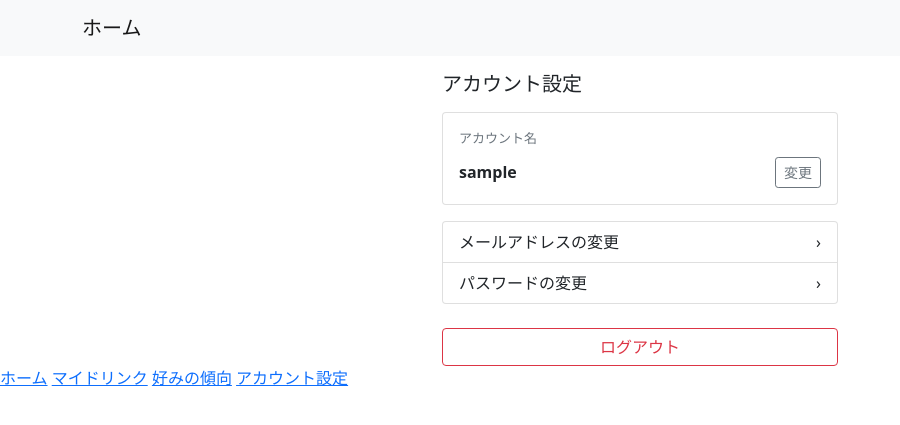
After one commit to yui-okamoto8/drinkmemo, a Django app: page /accounts/settings/ in a window 1280 px wide. The commit adds this page. Shown: the top 425 px of the page, without its empty margins (0-900 px from the left). Run offline with Django 5.2, Linux system fonts and the light colour scheme; the visitor is signed in with stand-in values (Sample User, id 1).

Commit message:
ユーザー情報修正画面

```diff
--- a/drinmemo/accounts/forms.py
+++ b/drinmemo/accounts/forms.py
@@ -2,6 +2,8 @@ from django import forms
 from django.contrib.auth import get_user_model
 from django.contrib.auth.password_validation import validate_password
 from django.core.exceptions import ValidationError
+from django.contrib.auth import get_user_model
+
 
 User = get_user_model()
 
@@ -46,5 +48,20 @@ class RegistForm(forms.ModelForm):
             user.save()
         return user
 
+class UsernameChangeForm(forms.ModelForm):
+    class Meta:
+        model = User
+        fields = ("username",)
+        labels = {"username": "アカウント名"}
+
+class EmailChangeForm(forms.ModelForm):
+    class Meta:
+        model = User
+        fields = ("email",)
+        labels = {"email": "メールアドレス"}
+        widgets = {
+            "email": forms.EmailInput(attrs={"class": "form-control"})
+        }
+
 # class UserActivateForm(forms.Form):
 #     token = forms.CharField(widget=forms.HiddenInput())
--- a/drinmemo/accounts/urls.py
+++ b/drinmemo/accounts/urls.py
@@ -1,5 +1,7 @@
 from django.urls import path
 from . import views
+from django.contrib.auth import views as auth_views
+
 
 app_name = 'accounts'
 
@@ -7,5 +9,22 @@ urlpatterns = [
     path('', views.home, name='home'),
     path('regist/', views.regist, name='regist'),
     path('login/', views.UserLoginView.as_view(), name='login'),
+    path('settings/', views.account_settings, name='settings'),
+    path('settings/email/', views.email_change, name='email_change'),
+
+    path('settings/password/',
+        auth_views.PasswordChangeView.as_view(
+            template_name='accounts/password_change.html',
+            success_url='/accounts/settings/?pw=1',
+        ),
+        name='password_change',
+    ),
+
+    path(
+        "logout/",
+        auth_views.LogoutView.as_view(next_page="/accounts/login/"),
+        name="logout",
+    ),
+
 #     path('activate_user/<uuid:token>', views.activate_user, name='activate_user'),
 ]
--- a/drinmemo/accounts/views.py
+++ b/drinmemo/accounts/views.py
@@ -2,6 +2,8 @@ from django.shortcuts import render, redirect
 from . import forms
 from django.contrib.auth.views import LoginView
 from django.contrib.auth.decorators import login_required
+from django.contrib import messages
+from .forms import UsernameChangeForm, EmailChangeForm
 # from django.contrib.auth import authenticate
 # from.models import UserActivateToken
 # from django.contrib import messages
@@ -26,6 +28,49 @@ def regist(request):
 class UserLoginView(LoginView):
     template_name = 'accounts/login.html'
 
+@login_required
+def account_settings(request):
+    user = request.user
+
+    # モーダル用フォーム（初期値は現在のusername）
+    username_form = UsernameChangeForm(instance=user)
+
+    if request.method == "POST":
+        # ユーザー名変更だけこの画面で受ける
+        username_form = UsernameChangeForm(request.POST, instance=user)
+        if username_form.is_valid():
+            username_form.save()
+            messages.success(request, "アカウント名を変更できました")
+            return redirect("accounts:settings")
+        else:
+            messages.error(request, "入力内容を確認してください")
+
+    # パスワード変更後のクエリでメッセージ表示（?pw=1）
+    if request.GET.get("pw") == "1":
+        messages.success(request, "パスワードを変更できました")
+
+    # メール変更後のクエリでメッセージ表示（?email=1）
+    if request.GET.get("email") == "1":
+        messages.success(request, "メールアドレスを変更できました")
+
+    return render(request, "accounts/settings.html", {
+        "username_form": username_form,
+    })
+
+
+@login_required
+def email_change(request):
+    user = request.user
+    form = EmailChangeForm(instance=user)
+
+    if request.method == "POST":
+        form = EmailChangeForm(request.POST, instance=user)
+        if form.is_valid():
+            form.save()
+            return redirect("/accounts/settings/?email=1")
+
+    return render(request, "accounts/email_change.html", {"form": form})
+
 # def activate_user(request, token):
 #     activate_form = forms. UserActivateForm(request.POST or None)
 #     if activate_form.is_valid():
--- a/drinmemo/drink_app/forms.py
+++ b/drinmemo/drink_app/forms.py
@@ -2,6 +2,7 @@ from django import forms
 from .models import DrinkRecord
 from .models import Ingredient
 from .models import DrinkType
+from django.contrib.auth import get_user_model
 
 class DrinkRecordForm(forms.ModelForm):
     class Meta:
--- /dev/null
+++ b/drinmemo/templates/accounts/settings.html
@@ -0,0 +1,86 @@
+{% extends "base.html" %}
+{% block content %}
+<div class="container" style="max-width:420px; padding-top:16px;">
+
+  <h5 class="mb-3">アカウント設定</h5>
+
+  {# 変更完了メッセージ #}
+  {% if messages %}
+    {% for message in messages %}
+      <div class="alert alert-{{ message.tags }} mb-3" role="alert">
+        {{ message }}
+      </div>
+    {% endfor %}
+  {% endif %}
+
+  {# アカウント名（ユーザー名だけ表示） #}
+  <div class="card mb-3">
+    <div class="card-body">
+      <div class="mb-2 text-muted" style="font-size:13px;">アカウント名</div>
+      <div class="d-flex align-items-center justify-content-between">
+        <div style="font-size:16px; font-weight:600;">
+          {{ user.username }}
+        </div>
+
+        <!-- モーダルを開くボタン -->
+        <button class="btn btn-outline-secondary btn-sm"
+                data-bs-toggle="modal" data-bs-target="#usernameModal">
+          変更
+        </button>
+      </div>
+    </div>
+  </div>
+
+  {# メール・パスワード変更リンク #}
+  <div class="list-group mb-4">
+    <a class="list-group-item list-group-item-action d-flex justify-content-between align-items-center"
+       href="{% url 'accounts:email_change' %}">
+      メールアドレスの変更
+      <span>›</span>
+    </a>
+    <a class="list-group-item list-group-item-action d-flex justify-content-between align-items-center"
+       href="{% url 'accounts:password_change' %}">
+      パスワードの変更
+      <span>›</span>
+    </a>
+</div>
+
+  {# ログアウト #}
+    <form method="post" action="{% url 'accounts:logout' %}">
+     {% csrf_token %}
+     <button type="submit" class="btn btn-outline-danger w-100">
+      ログアウト
+     </button>
+    </form>
+
+</div>
+
+<!-- ユーザー名変更モーダル -->
+<div class="modal fade" id="usernameModal" tabindex="-1" aria-hidden="true">
+  <div class="modal-dialog">
+    <div class="modal-content">
+
+      <div class="modal-header">
+        <h5 class="modal-title">アカウント名</h5>
+        <button type="button" class="btn-close" data-bs-dismiss="modal" aria-label="閉じる"></button>
+      </div>
+
+      <form method="post">
+        {% csrf_token %}
+        <div class="modal-body">
+          {{ username_form.username.label_tag }}
+          {{ username_form.username }}
+          {% if username_form.username.errors %}
+            <div class="text-danger mt-1">{{ username_form.username.errors }}</div>
+          {% endif %}
+        </div>
+
+        <div class="modal-footer">
+          <button type="submit" class="btn btn-primary">変更</button>
+        </div>
+      </form>
+
+    </div>
+  </div>
+</div>
+{% endblock %}
--- a/drinmemo/templates/base.html
+++ b/drinmemo/templates/base.html
@@ -17,14 +17,15 @@
         </nav>
         {% block content %}{% endblock %}
 
-        <footer class="app-footer">
-            <a href="{% url 'accounts:home' %}">ホーム</a>
-            <a href="{% url 'drink_app:list' %}">マイドリンク</a>
-            <a href="{% url 'drink_app:summary' %}">好みの傾向</a>
-            <a href="#">アカウント設定</a>
+        <footer class='app-footer'>
+            <a href='{% url 'accounts:home' %}'>ホーム</a>
+            <a href='{% url 'drink_app:list' %}'>マイドリンク</a>
+            <a href='{% url 'drink_app:summary' %}'>好みの傾向</a>
+            <a href='{% url 'accounts:settings' %}'>アカウント設定</a>
         </footer>
 
-        <script src="https://cdn.jsdelivr.net/npm/bootstrap@5.0.2/dist/js/bootstrap.bundle.min.js"></script>
-
+        <script src="https://cdn.jsdelivr.net/npm/bootstrap@5.0.2/dist/js/bootstrap.bundle.min.js">
+            integrity="sha384-MrcW6ZMFYlzcLA8Nl+NtUVF0sA7MsXsP1UyJoMp4YLEuNSfAP+JcXn/tWtIaxVXM"
+            crossorigin='anonymous'></script>
     </body>
 </html>
```
Also changed, not shown: drinmemo/templates/accounts/email_change.html (added, +21 -0 lines), drinmemo/templates/accounts/password_change.html (added, +17 -0 lines), drinmemo/drink_app/urls.py (line endings or trailing spaces).
